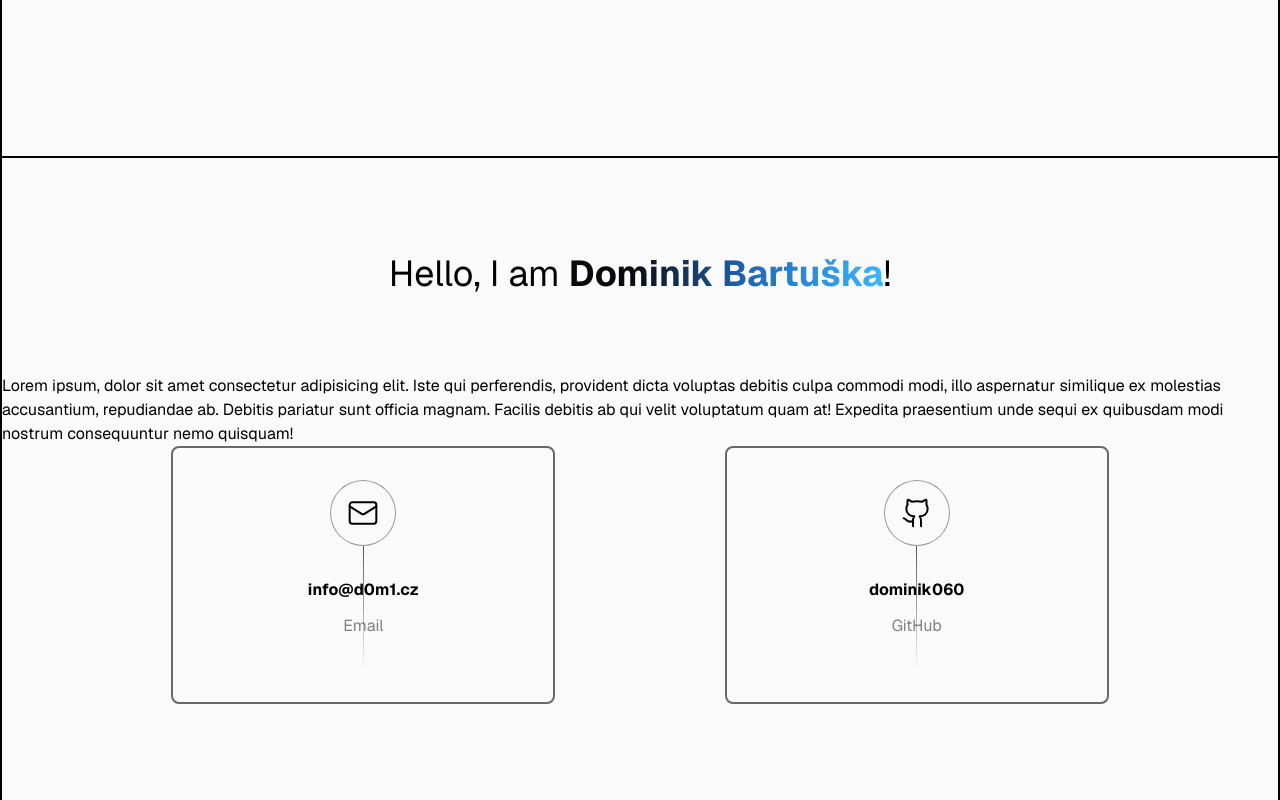
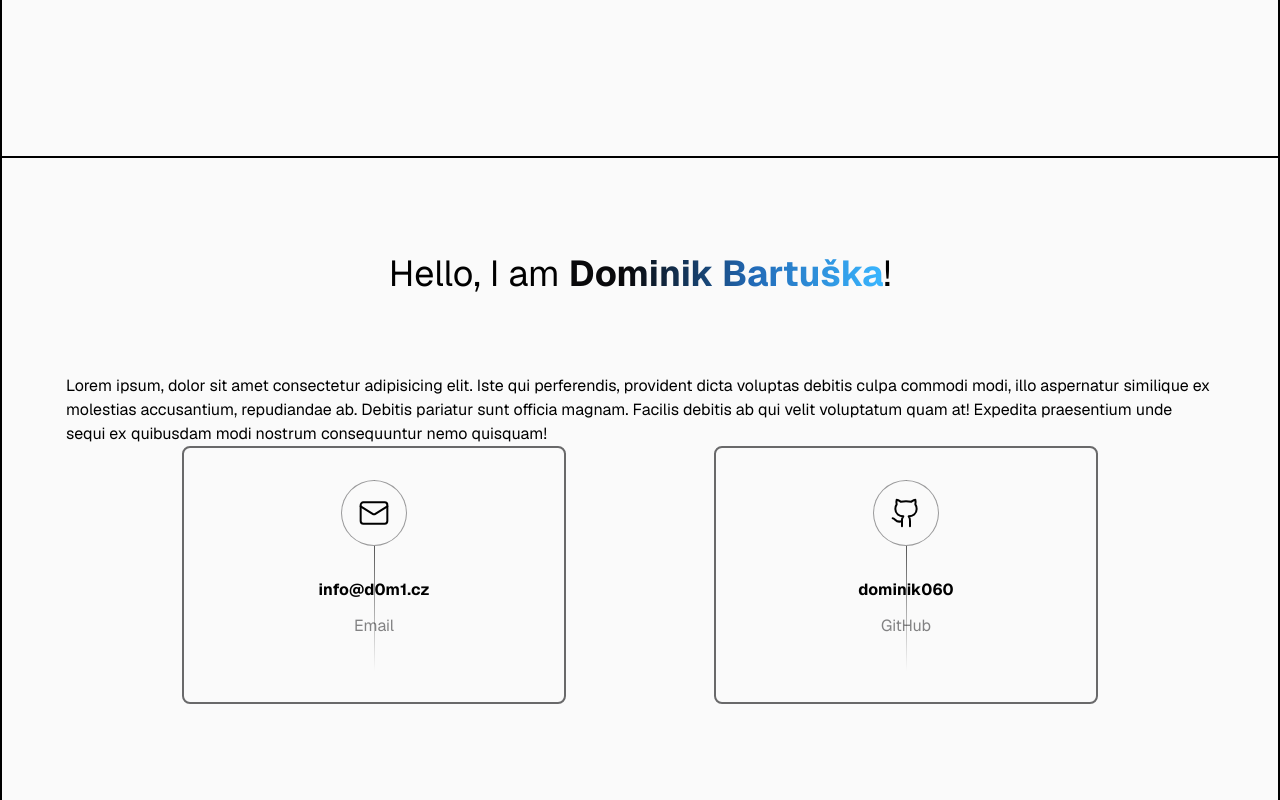
Before and after one commit to dominik060/d0m1.cz, a Next.js app: page / in a window 1280 px wide. Shown: the part 564-1364 px from the top of the page. Built offline with nearby package versions, Linux system fonts and the light colour scheme.

Commit message:
change how side padding is done

```diff
--- a/src/app/page.tsx
+++ b/src/app/page.tsx
@@ -6,7 +6,7 @@ import HrFullWidth from "@/components/HrFullWidth";
 export default function Home() {
   return (
     <main className="col flex min-h-screen w-screen items-center overflow-hidden bg-white text-left dark:bg-black">
-      <div className="mx-auto flex min-h-screen w-full max-w-[80rem] flex-col gap-0 border-x-2 border-none border-current text-current hr-line:border-solid">
+      <div className="mx-auto flex min-h-screen w-full max-w-[80rem] flex-col gap-0 border-x-2 border-none border-current px-8 text-current sm:px-16 hr-line:border-solid">
         <Header className="h-[69vh] sm:h-[90vh]">
           <Hero />
         </Header>
--- a/src/components/HrFullWidth.tsx
+++ b/src/components/HrFullWidth.tsx
@@ -1,5 +1,5 @@
 export default function HrFullWidth() {
   return (
-    <hr className="h-[2px] w-screen transform border-0 bg-current hr-line:-translate-x-[calc((100vw-80rem)/2)]" />
+    <hr className="h-[2px] w-screen -translate-x-[calc(2rem)] transform border-0 bg-current sm:-translate-x-[calc(4rem)] hr-line:-translate-x-[calc((100vw-80rem+8rem)/2)]" />
   );
 }
--- a/src/components/aboutme/ContactsCardBoard.tsx
+++ b/src/components/aboutme/ContactsCardBoard.tsx
@@ -19,7 +19,7 @@ const contactsList = [
 
 export default function ContactsCardBoard() {
   return (
-    <div className="flex flex-col flex-wrap justify-evenly gap-4 px-8 sm:grid sm:grid-cols-2 sm:gap-8 md:flex md:flex-row md:content-evenly">
+    <div className="flex flex-col flex-wrap justify-evenly gap-4 sm:grid sm:grid-cols-2 sm:gap-8 md:flex md:flex-row md:content-evenly">
       {contactsList &&
         contactsList.map((contact) => (
           <ContactCard
--- a/src/components/navbar/NavBar.tsx
+++ b/src/components/navbar/NavBar.tsx
@@ -10,10 +10,7 @@ type Props = {
 
 export default function NavBar({ className, ...props }: Props) {
   return (
-    <nav
-      {...props}
-      className="flex items-center justify-between px-8 py-4 sm:px-16 sm:py-8"
-    >
+    <nav {...props} className="flex items-center justify-between py-4 sm:py-8">
       <Link href="/" title="Move to home page" className="">
         <Logo className="w-11 sm:w-16" aria-hidden="true" />
       </Link>
--- a/tailwind.config.ts
+++ b/tailwind.config.ts
@@ -8,7 +8,7 @@ const config: Config = {
   ],
   theme: {
     screens: {
-      sm: { min: "515px" },
+      sm: { min: "640px" },
       md: { min: "718px" },
       lg: { min: "976px" },
       xl: { min: "1660px" },
```
